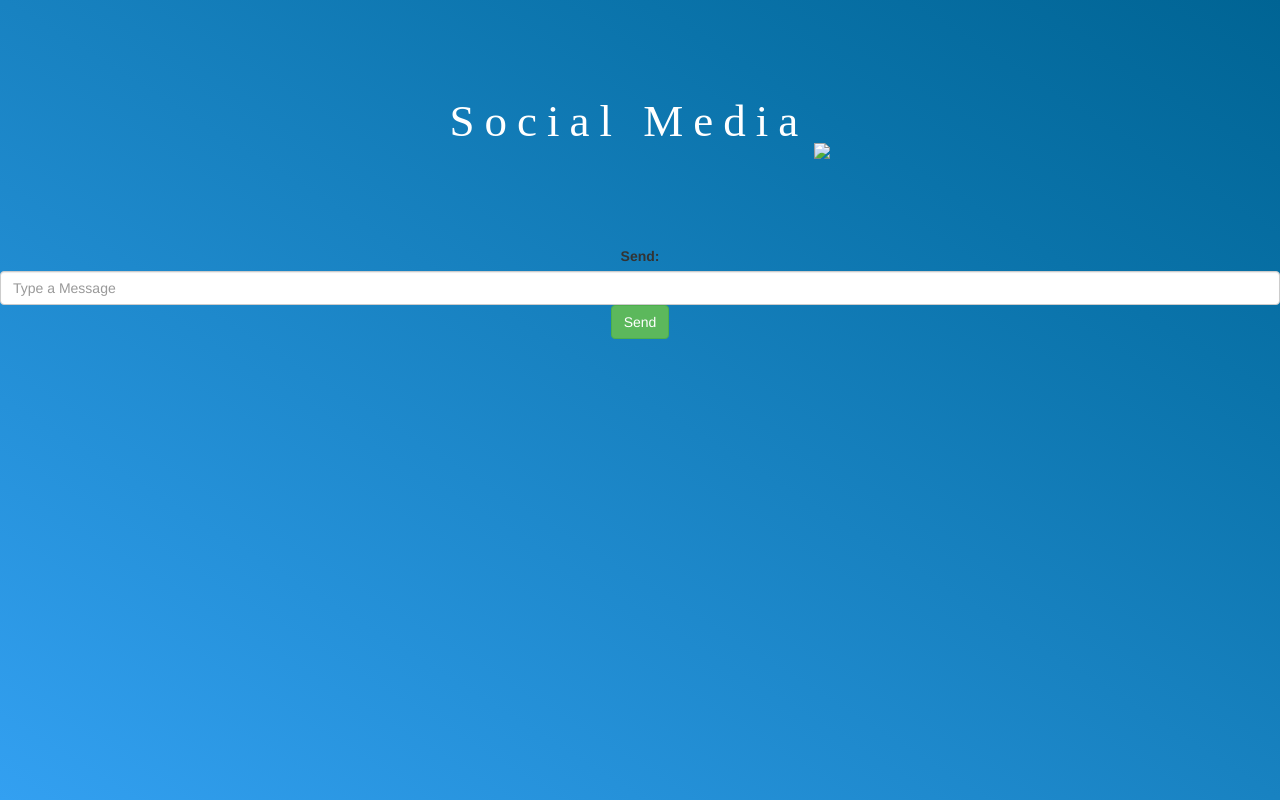
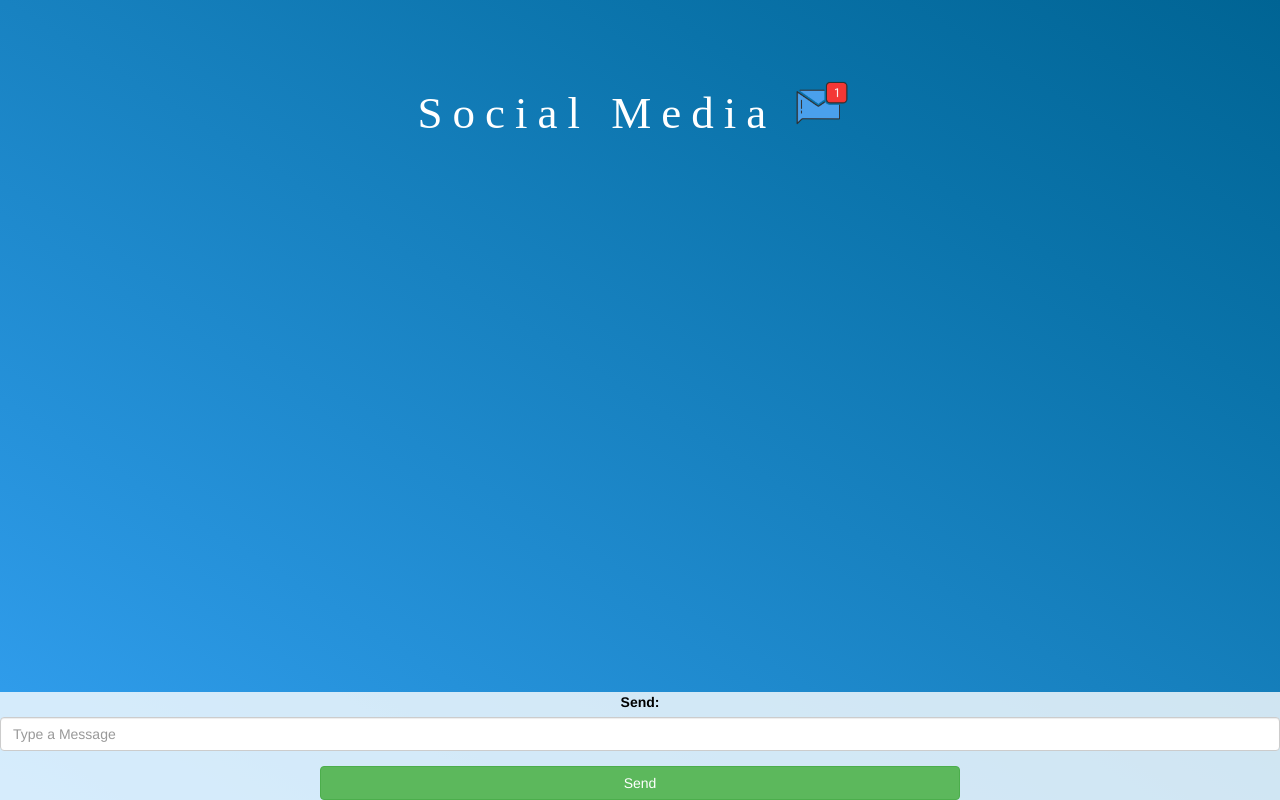
Before and after one commit to Mrityunjay112358/prototype, a plain HTML site: page index.html in a window 1280 px wide. Drawn offline with nearby package versions, Linux system fonts and the light colour scheme; a web font is replaced by a local one.

Commit message:
Add files via upload

```diff
--- a/index.html
+++ b/index.html
@@ -10,7 +10,6 @@
 <meta name="viewport" content="width=device-width, initial-scale=1">
 <link rel="stylesheet" href="https://maxcdn.bootstrapcdn.com/bootstrap/3.4.0/css/bootstrap.min.css">
 
-
 <link rel="stylesheet" type="text/css" href="style.css">
 </head>
 <body>
@@ -21,7 +20,7 @@
 		<h1 class="header">
 			Social Media
 			<sup>
-				<img class="header img" src="http://127.0.0.1:5500/m2.png">
+				<img src="m2.png">
 			</sup>
 		</h1>
 		<div id ="output" style="text-align: left;margin-bottom: 70px;"> </div>
@@ -32,10 +31,11 @@
 	<div class="input_div_message_page">
 		<label>Send:</label>
 		<input id="send_input" placeholder="Type a Message" class="form-control" type="text">
-		<button class="btn btn-success">Send</button>
+		<button class="btn btn-success" onclick="Send()">Send</button>
 	</div>
 </center>
 
-
+<script src="kwitter_page.js"></script>
+<!-- Code injected by live-server -->
 </body>
 </html>
--- a/style.css
+++ b/style.css
@@ -13,11 +13,10 @@ background-image: linear-gradient(to right top, #33a0f1, #2591d9, #1882c1, #0a73
 {
 	color: white;font-family: 'Yeon Sung';font-size: 45px;letter-spacing: 10px;margin-top: 80px;
 }
-
 .header img
 {
 	width: 80px;margin-left: -15px;
-
+}
 
 .input_div_message_page
 {
@@ -36,3 +35,7 @@ background-image: linear-gradient(to right top, #33a0f1, #2591d9, #1882c1, #0a73
 	margin-top: 15px;
 	width: 50%;
 }
+.color_white
+{
+	color: white
+}
```
Also changed, not shown: m2.png (added).
